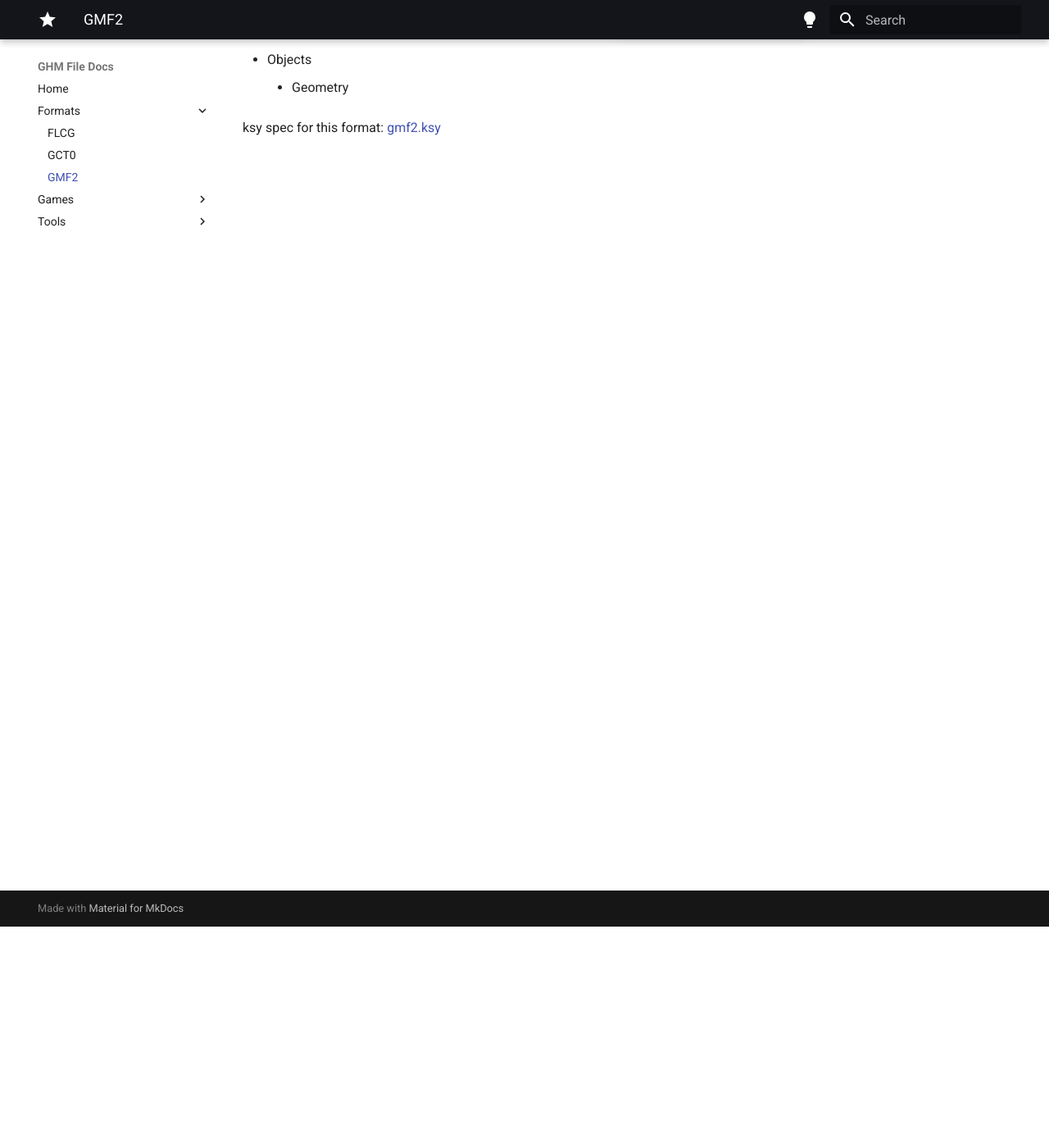
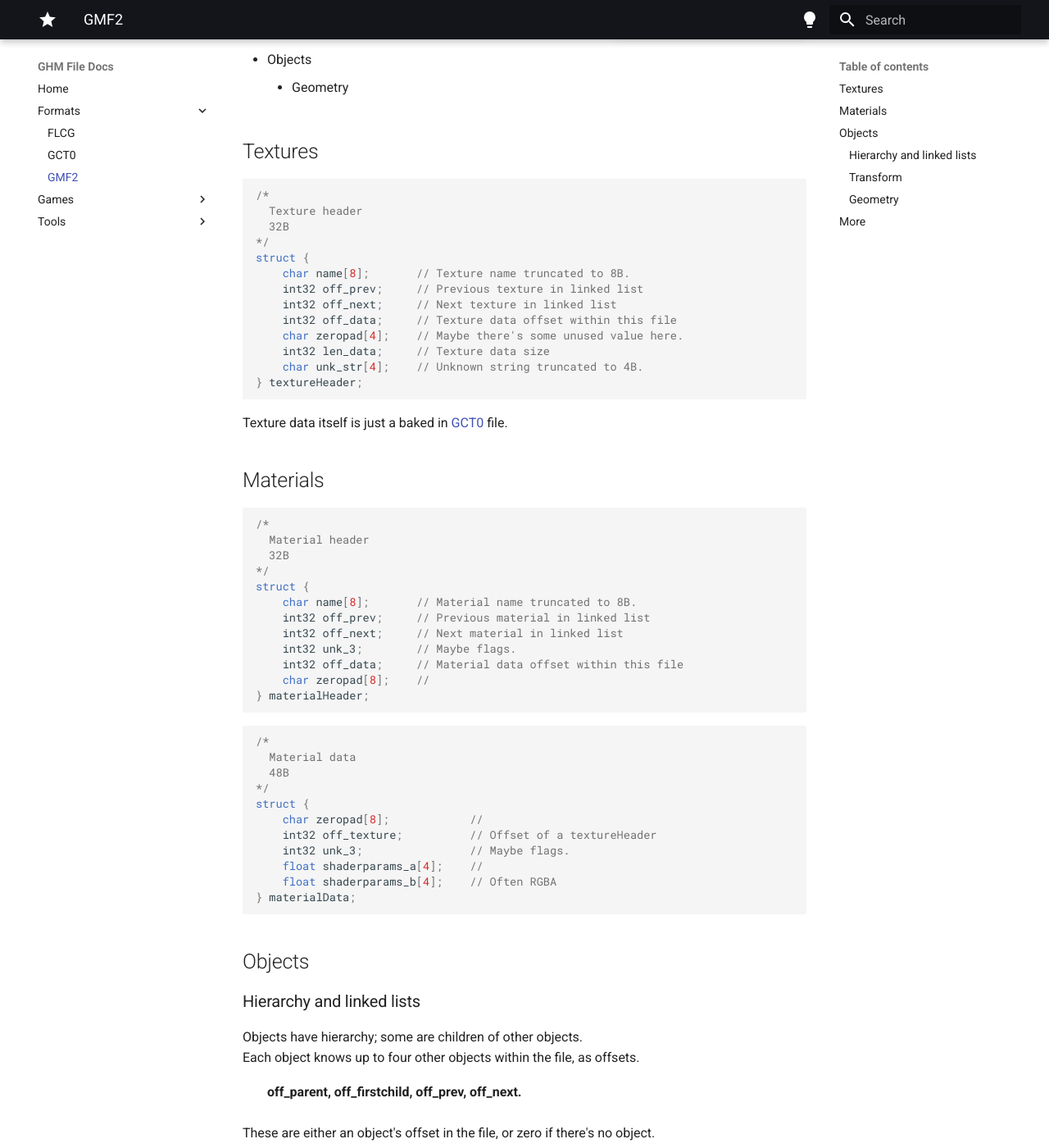
Before and after one commit to sevonj/nmh_reverse, an MkDocs documentation site: the page built from docs/formats/gmf2.md, in a window 1280 px wide and 1400 px high, scrolled down 270 px. Shown: the whole window at 82% size. Built offline with MkDocs 1.6.1 and Material for MkDocs 9.7.7, drawn with Linux system fonts in a browser that asks for light colours; comment, search, counter and statistics services are not loaded; some of the changed text lies outside the part shown.

Commit message:
gmf-gct-doc

````diff
--- a/docs/formats/gmf2.md
+++ b/docs/formats/gmf2.md
@@ -19,4 +19,74 @@ GMF2 Contents:
 - Objects
     - Geometry
 
+## Textures
+```cpp
+/*
+  Texture header
+  32B
+*/
+struct {
+    char name[8];       // Texture name truncated to 8B.
+    int32 off_prev;     // Previous texture in linked list
+    int32 off_next;     // Next texture in linked list
+    int32 off_data;     // Texture data offset within this file
+    char zeropad[4];    // Maybe there's some unused value here.
+    int32 len_data;     // Texture data size
+    char unk_str[4];    // Unknown string truncated to 4B.
+} textureHeader;
+```
+
+Texture data itself is just a baked in [GCT0](/nmh_reverse/formats/gct0) file.
+
+## Materials
+```cpp
+/*
+  Material header
+  32B
+*/
+struct {
+    char name[8];       // Material name truncated to 8B.
+    int32 off_prev;     // Previous material in linked list
+    int32 off_next;     // Next material in linked list
+    int32 unk_3;        // Maybe flags.
+    int32 off_data;     // Material data offset within this file
+    char zeropad[8];    //
+} materialHeader;
+```
+
+```cpp
+/*
+  Material data
+  48B
+*/
+struct {
+    char zeropad[8];            //
+    int32 off_texture;          // Offset of a textureHeader
+    int32 unk_3;                // Maybe flags.
+    float shaderparams_a[4];    //
+    float shaderparams_b[4];    // Often RGBA
+} materialData;
+```
+
+
+## Objects
+### Hierarchy and linked lists
+
+Objects have hierarchy; some are children of other objects.
+Each object knows up to four other objects within the file, as offsets.
+
+:   **off_parent, off_firstchild, off_prev, off_next.**
+
+These are either an object's offset in the file, or zero if there's no object.
+
+Prev/next chain together a linked list of objects that have the same parent. Parent/firstchild is a vertical chain up and down the hierarchy.
+
+### Transform
+Objects have position, scale and rotation. Parent's transform naturally affects the children. Position and scale are obvious vectors, but rotation is unclear.
+
+### Geometry
+
+
+## More
+
 ksy spec for this format: [gmf2.ksy](https://github.com/sevonj/nmh_reverse/blob/master/lib/kaitai_defs/gmf2.ksy)
````
Also changed, not shown: docs/formats/gct0.md (+6 -3 lines).
